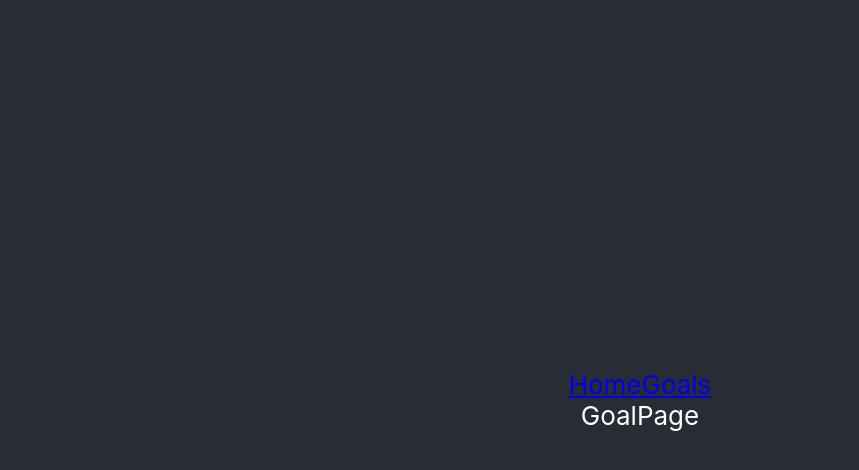
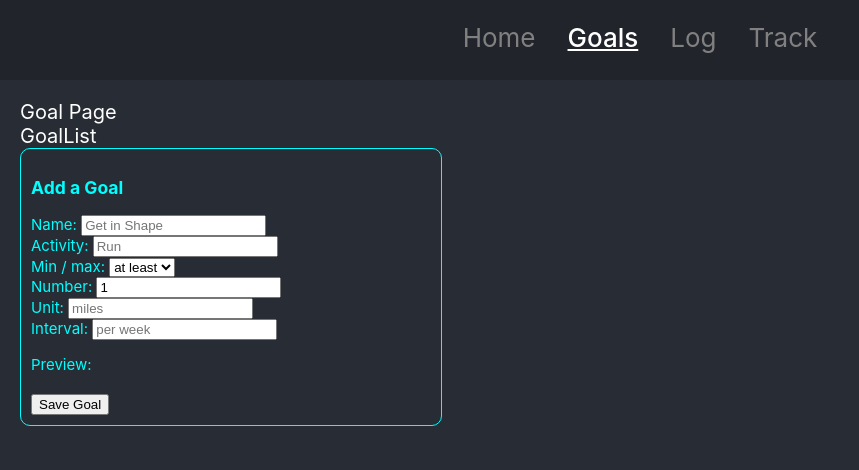
Before and after one commit to readlang/phase-2-project, a React app in the folder my-app/: page /goals in a window 1280 px wide. Shown: the whole page, without its empty margins (0-859 px from the left). Built offline with nearby package versions, Linux system fonts and the light colour scheme.

Commit message:
working on Add-a-Goal

```diff
--- a/my-app/src/components/ActionPage.js
+++ /dev/null
@@ -1,9 +0,0 @@
-import React from "react";
-
-function ActionPage() {
-    return(
-        <div>ActionPage</div>
-    )
-}
-
-export default ActionPage;
--- a/my-app/src/components/App.js
+++ b/my-app/src/components/App.js
@@ -1,28 +1,46 @@
-import React from 'react';
+import React, { useState } from 'react';
 import { Switch, Route } from "react-router-dom"
-
+// uses react-router-dom@5 (version 5) to use switch
 import NavBar from "./NavBar"
 import Home from "./Home"
 import GoalPage from "./GoalPage"
-import ActionPage from "./ActionPage";
+import LoggingPage from "./LoggingPage";
 import TrackingPage from "./TrackingPage"
 
 function App() {
+  const [data, setData] = useState([])
+
+  const [newGoal, setNewGoal] = useState({
+    title: "",
+    activity: "",
+    minmax: "",
+    number: 1,
+    unit: "",
+    interval: "",
+    actions: [],
+  })
+
+  function saveGoal() {
+    setData([...data, newGoal])
+    console.log("saved")
+  }
+
+  console.log(data)
+
   return (
+    <div className="App">
+      <header className="App-header">
+        <NavBar />
+      </header>
 
-    <div className="App">
-
-      <header className="App-header">
-      <NavBar />
-
+      <div className='App-body'>
         <Switch>
           <Route exact path="/"> <Home /> </Route>
-          <Route path="/goals"> <GoalPage /> </Route>
-          <Route path="/actions"> <ActionPage /> </Route>
-          <Route path="/tracking"> <TrackingPage /> </Route>
+          <Route path="/goals"> <GoalPage newGoal={newGoal} setNewGoal={setNewGoal} saveGoal={saveGoal} data={data} /> </Route>
+          <Route path="/log"> <LoggingPage /> </Route>
+          <Route path="/track"> <TrackingPage /> </Route>
         </Switch>
-
-      </header>
+      </div>
     </div>
   );
 }
--- /dev/null
+++ b/my-app/src/components/GoalAdd.js
@@ -0,0 +1,40 @@
+import React from "react";
+
+function GoalAdd({ newGoal, setNewGoal, saveGoal }) {
+	function handleSubmit(event) {
+		event.preventDefault()
+		console.log(event.target[2].value)
+		console.warn("hello");
+		saveGoal()
+	}
+
+	console.log(newGoal)
+
+    return(
+        <div className="goalAdd">
+            <h3>Add a Goal</h3>
+            <form onSubmit={handleSubmit}>
+				<label>Name: </label>		<input type="text" id="title" name="title" placeholder="Get in Shape" value={newGoal.title} onChange={(e)=> setNewGoal({...newGoal, title:e.target.value })  }/>  <br/>
+				<label>Activity: </label>	<input type="text" id="activity" name="activity" placeholder="Run" value={newGoal.activity} onChange={(e)=> setNewGoal({...newGoal, activity:e.target.value }) } /> <br/>
+				<label>Min / max: </label>		<select id="minmax" name="minmax" value={newGoal.minmax} onChange={(e)=> setNewGoal({...newGoal, minmax:e.target.value }) } >
+						<option value="at least">at least</option>
+						<option value="at most">at most</option>
+						<option value="exactly">exactly</option>
+					</select> <br/>
+				<label>Number: </label>		<input type="number" id="number" name="number" placeholder="5" value={newGoal.number} onChange={(e)=> setNewGoal({...newGoal, number:e.target.value }) }/> <br/>
+				<label>Unit: </label>		<input type="text" id="unit" name="unit" placeholder="miles" value={newGoal.unit} onChange={(e)=> setNewGoal({...newGoal, unit:e.target.value }) }/> <br/>
+				<label>Interval: </label>	<input type="text" id="interval" name="interval" placeholder="per week" value={newGoal.interval} onChange={(e)=> setNewGoal({...newGoal, interval:e.target.value }) }/> <br/>
+
+				<p>Preview: <br/> </p>
+					<h4>{newGoal.title}</h4>
+				<p>	{newGoal.activity} {newGoal.minmax} {newGoal.activity !=="" ? newGoal.number : "" } {newGoal.unit} {newGoal.interval} </p>
+
+				<input type="submit" value="Save Goal"/>
+				{/* warn about unique title names */}
+			</form>
+
+        </div>
+    )
+}
+
+export default GoalAdd;
--- /dev/null
+++ b/my-app/src/components/GoalItem.js
@@ -0,0 +1,12 @@
+import React from "react";
+
+function GoalItem({ goal }) {
+    return(
+        <div>GoalItem
+            {goal.title}
+        <p>	{goal.activity} {goal.minmax} {goal.number} {goal.unit} {goal.interval}</p>
+        </div>
+    )
+}
+
+export default GoalItem;
--- /dev/null
+++ b/my-app/src/components/GoalList.js
@@ -0,0 +1,15 @@
+import React from "react";
+import GoalItem from "./GoalItem";
+
+function GoalList({ data }) {
+    return(
+        <div>
+            GoalList
+            {data.map((item)=>(<GoalItem key={item.title} goal={item} /> ))}
+
+
+        </div>
+    )
+}
+
+export default GoalList;
--- a/my-app/src/components/GoalPage.js
+++ b/my-app/src/components/GoalPage.js
@@ -1,8 +1,15 @@
 import React from "react";
+import GoalAdd from "./GoalAdd";
+import GoalList from "./GoalList";
 
-function GoalPage() {
+
+function GoalPage({ newGoal, setNewGoal, saveGoal, data }) {
     return(
-        <div>GoalPage</div>
+        <div>
+            Goal Page
+            <GoalList data={data}  />
+            <GoalAdd newGoal={newGoal} setNewGoal={setNewGoal} saveGoal={()=>saveGoal()} />
+        </div>
     )
 }
 
--- a/my-app/src/components/Home.js
+++ b/my-app/src/components/Home.js
@@ -2,7 +2,13 @@ import React from "react";
 
 function Home () {
     return(
-        <div>Home</div>
+        <div>
+            Welcome Home!
+            <br/>
+            Please come in.
+            <br/>
+            Begin by setting a few <a href="goals">goals...</a>
+        </div>
     )
 }
 
--- /dev/null
+++ b/my-app/src/components/LoggingPage.js
@@ -0,0 +1,9 @@
+import React from "react";
+
+function LoggingPage() {
+    return(
+        <div>Log activities here</div>
+    )
+}
+
+export default LoggingPage;
--- a/my-app/src/components/NavBar.js
+++ b/my-app/src/components/NavBar.js
@@ -1,22 +1,58 @@
 import React from "react";
 import { NavLink } from "react-router-dom";
+
+const navNonActiveStyle = {
+    display: "inline-block",
+    padding: "2px 10px",
+    margin: "0 6px 6px",
+    //background: "darkgray",
+    textDecoration: "none",
+    color: "gray",
+}
+
+const navActiveStyle = {
+    color: "white",
+    fontWeight: "500",
+    textDecorationLine: "underline"
+}
 
 function NavBar() {
     return(
         <div>
+
             <NavLink
                 to="/" exact
+                style={navNonActiveStyle}
+                activeStyle={navActiveStyle}
             >
             Home
             </NavLink>
 
             <NavLink
                 to="/goals"
+                style={navNonActiveStyle}
+                activeStyle={navActiveStyle}
             >
             Goals
             </NavLink>
+
+            <NavLink
+                to="/log"
+                style={navNonActiveStyle}
+                activeStyle={navActiveStyle}
+            >
+            Log
+            </NavLink>
+
+            <NavLink
+                to="/track"
+                style={navNonActiveStyle}
+                activeStyle={navActiveStyle}
+            >
+            Track
+            </NavLink>
+
         </div>
-
     )
 }
 
--- a/my-app/src/index.css
+++ b/my-app/src/index.css
@@ -1,52 +1,48 @@
 body {
   margin: 0;
   font-family: -apple-system, BlinkMacSystemFont, 'Segoe UI', 'Roboto', 'Oxygen',
-    'Ubuntu', 'Cantarell', 'Fira Sans', 'Droid Sans', 'Helvetica Neue',
-    sans-serif;
+    'Ubuntu', 'Cantarell', 'Fira Sans', 'Droid Sans', 'Helvetica Neue', sans-serif;
   -webkit-font-smoothing: antialiased;
   -moz-osx-font-smoothing: grayscale;
+  background-color: #282c34;
 }
 
-code {
-  font-family: source-code-pro, Menlo, Monaco, Consolas, 'Courier New',
-    monospace;
+/* this is for unvisited links */
+a {
+  text-decoration-line: none;
+  color: white;
 }
 
-.App {
-  text-align: center;
-}
+/* this is for visited links */
+a:visited {
+  color: white;
+  text-decoration-line: none;
 
-.App-logo {
-  height: 40vmin;
-  pointer-events: none;
-}
-
-@media (prefers-reduced-motion: no-preference) {
-  .App-logo {
-    animation: App-logo-spin infinite 20s linear;
-  }
 }
 
 .App-header {
-  background-color: #282c34;
-  min-height: 100vh;
+  min-height: 10vh;
   display: flex;
   flex-direction: column;
   align-items: center;
   justify-content: center;
   font-size: calc(10px + 2vmin);
   color: white;
+  background-color: hsl(220, 13%, 15%);
 }
 
-.App-link {
-  color: #61dafb;
+.App-body {
+  padding: 20px;
+  font-size: 20px;
+  color: white;
+  /* text-align: center; */
 }
 
-@keyframes App-logo-spin {
-  from {
-    transform: rotate(0deg);
-  }
-  to {
-    transform: rotate(360deg);
-  }
+.goalAdd {
+  padding: 10px;
+  border-radius: 10px;
+  border: 1px solid;
+  color: aqua;
+  font-size: 15px;
+  width: 400px;
 }
```
